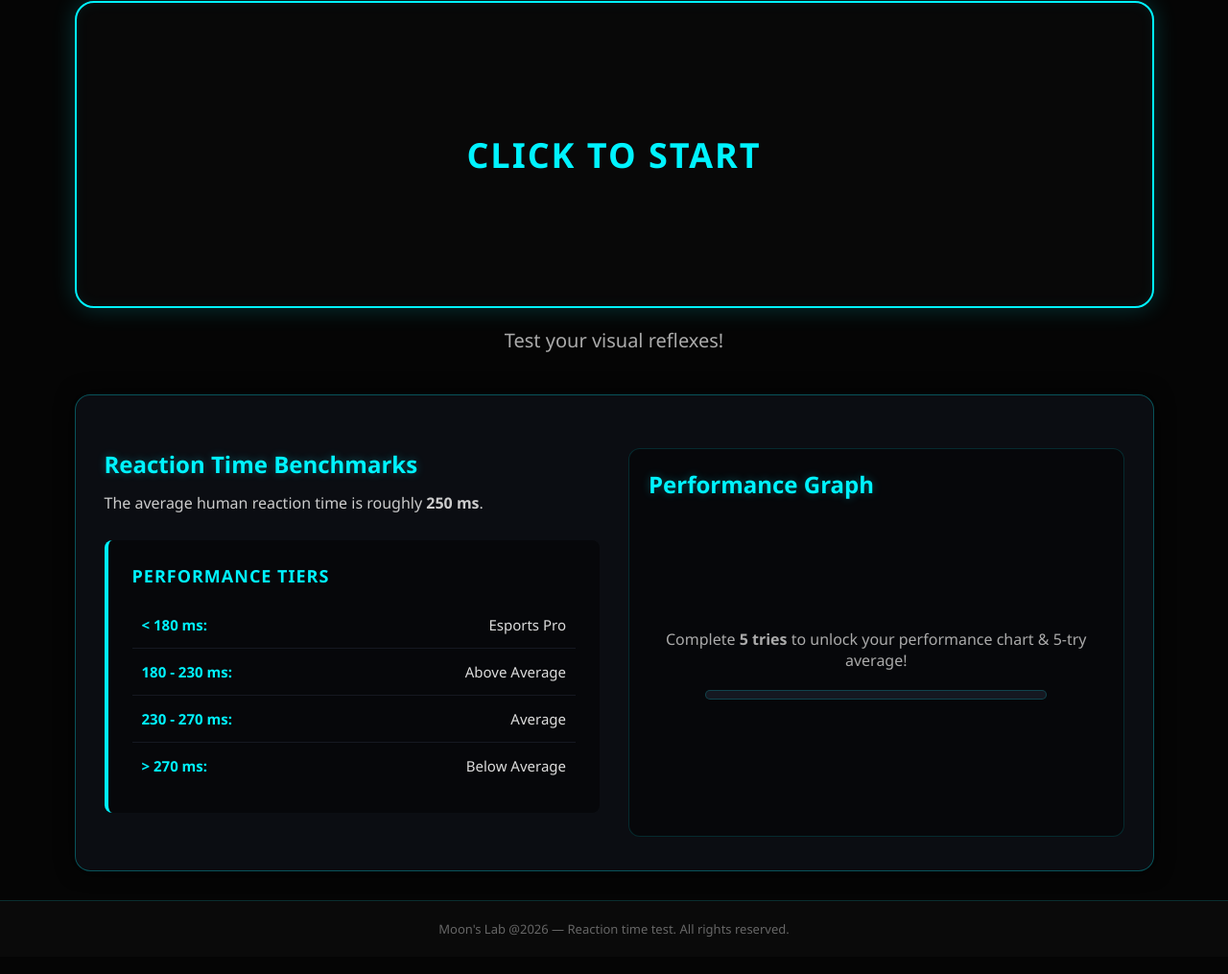
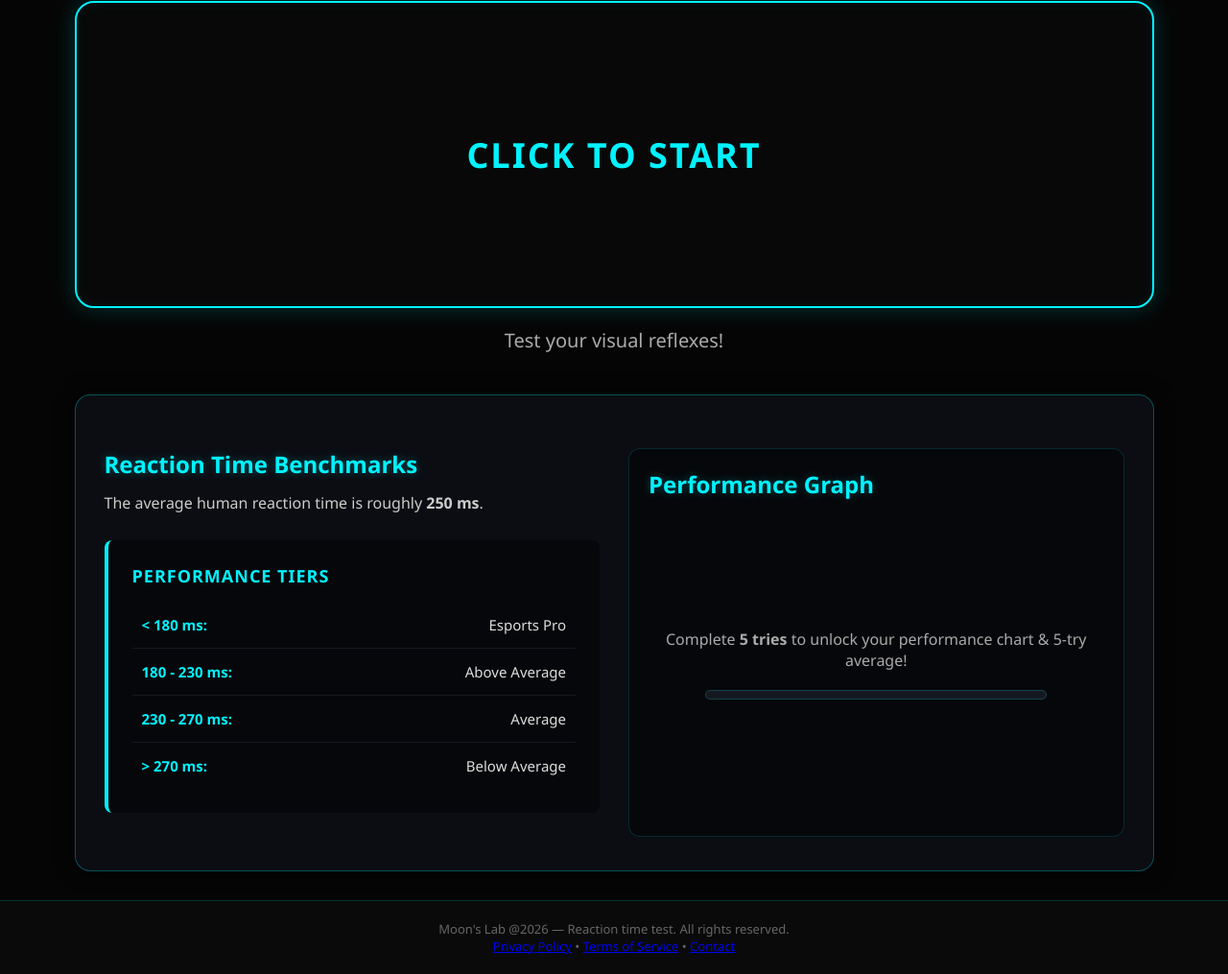
Before and after one commit to moonlabs-business/ML-Reaction-Time-Test, a plain HTML site: page index.html in a window 1280 px wide. Shown: the part 102-1117 px from the top of the page at 96% size. Drawn offline with nearby package versions, Linux system fonts and the light colour scheme.

Commit message:
Update index.html

```diff
--- a/index.html
+++ b/index.html
@@ -85,7 +85,16 @@
 
     <!-- Footer -->
     <footer>
-        <p>Moon's Lab @2026 — Reaction time test. All rights reserved.</p>
+        <div class="footer-content">
+         <p>Moon's Lab @2026 — Reaction time test. All rights reserved.</p>
+            <div class="footer-links">
+                <a href="#privacy" onclick="alert('Privacy Policy: We do not collect or store any personal data.')">Privacy Policy</a>
+                <span class="separator">•</span>
+                <a href="#terms" onclick="alert('Terms of Service: This app is for entertainment and visual reflex testing purposes only.')">Terms of Service</a>
+                <span class="separator">•</span>
+                <a href="#contact" onclick="alert('Contact: Support available at moonlabsbusiness@gmail.com')">Contact</a>
+            </div>
+        </div>
     </footer>
 
     <script src="reactiontime.js"></script>
```
